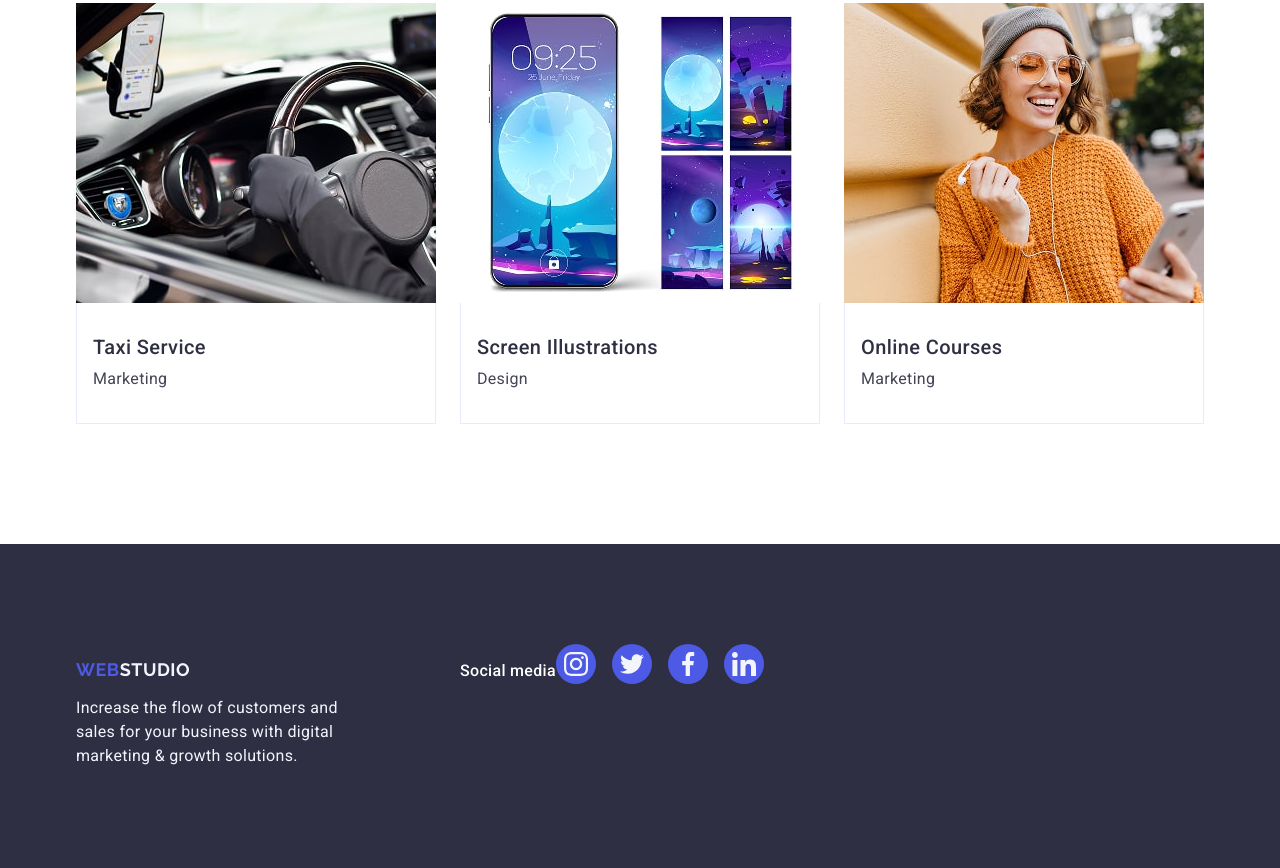
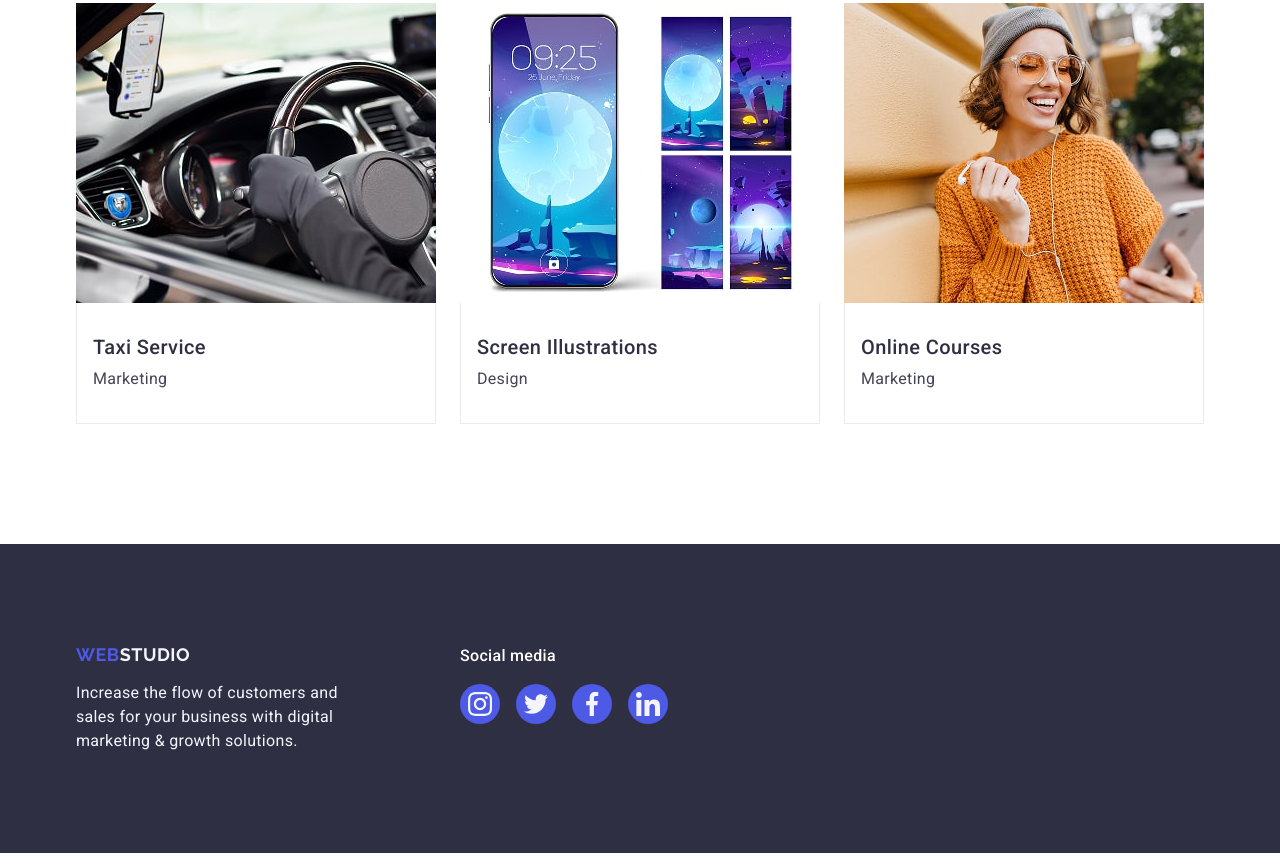
Before and after one commit to Yaroslav-Vashchenko/goit-markup-hw-04, a plain HTML site: page index.html in a window 1280 px wide. Shown: the part 2623-3491 px from the top of the page. Drawn offline with nearby package versions, Linux system fonts and the light colour scheme.

Commit message:
fix footer2

```diff
--- a/css/styles.css
+++ b/css/styles.css
@@ -111,7 +111,6 @@ img {
 
 .studio-nav {
   position: relative;
-  color: #404bbf;
   transition: color 250ms cubic-bezier(0.4, 0, 0.2, 1);
 }
 
@@ -454,12 +453,11 @@ img {
 
 .footer-cont {
   display: flex;
+  flex-wrap: wrap;
   align-items: baseline;
 }
 
 .footer-logo-con {
-  display: flex;
-  flex-direction: column;
   margin-right: 120px;
 }
 
@@ -489,12 +487,12 @@ img {
 }
 
 .footer-words {
-  font-weight: 500;
+ font-weight: 500;
   font-size: 16px;
-  line-height: 1.5;
+  line-height: 150%;
   letter-spacing: 0.02em;
+  color: #FFFFFF;
   margin-bottom: 16px;
-  color: #fff;
 }
 
 .footer-icon-list {
--- a/index.html
+++ b/index.html
@@ -397,6 +397,7 @@
             digital marketing & growth solutions.
           </p>
         </div>
+        <div class="second-part-footer">
           <p class="footer-words">Social media</p>
           <ul class="footer-icon-list">
             <li class="fotter-social-link">
@@ -429,6 +430,7 @@
             </li>
           </ul>
         </div>
+      </div>
     </footer>
   </body>
 </html>
```
Lines whose indentation alone changed are shown as unchanged.
